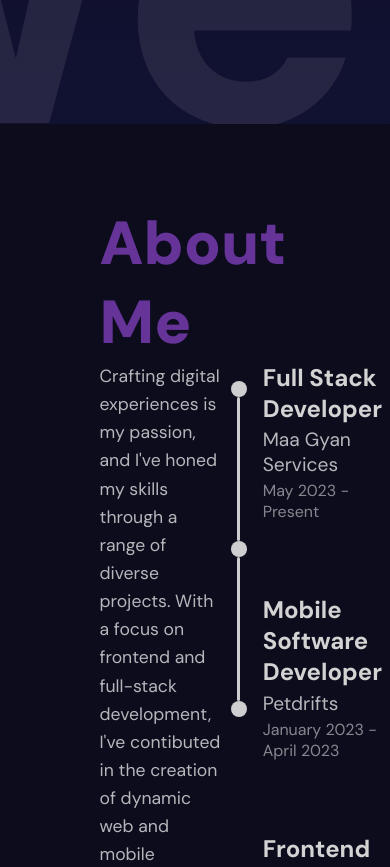
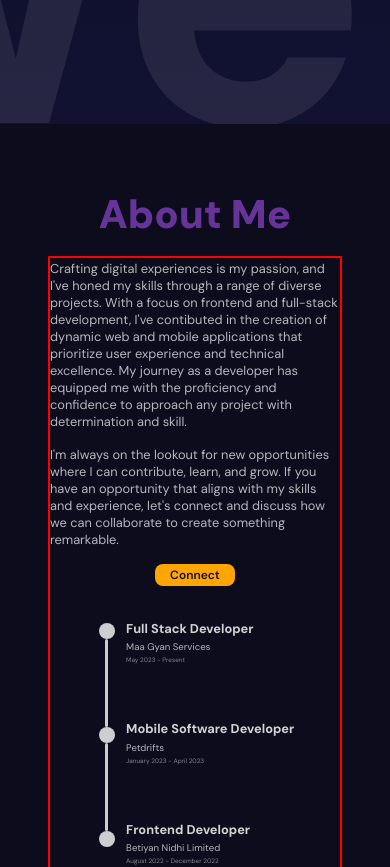
Before and after one commit to archiKumari/my_portfolio, a React (Create React App) app: page / in a window 390 px wide. Shown: the part 720-1587 px from the top of the page. Built offline with nearby package versions, Linux system fonts and the light colour scheme.

Commit message:
About section modified for responsiveness

```diff
--- a/src/Components/AboutSection/AboutSection.jsx
+++ b/src/Components/AboutSection/AboutSection.jsx
@@ -1,7 +1,7 @@
 import { React } from "react";
 import { motion } from "framer-motion";
 
-import "./AboutSection.css";
+import "./AboutSection.scss";
 
 const AboutSection = () => {
   const scrollToContact = () => {
@@ -11,11 +11,11 @@ const AboutSection = () => {
 
   const variants = {
     left: {
-      x: -500,
+      x: -100,
       opacity: 0,
     },
     right: {
-      x: 500,
+      x: 100,
       opacity: 0,
     },
     animate: {
--- a/src/Components/AboutSection/AboutSection.css
+++ b/src/Components/AboutSection/AboutSection.scss
@@ -1,3 +1,5 @@
+@import "../../App.scss";
+
 .about-container {
   position: relative;
   height: 100%;
@@ -7,25 +9,61 @@
   margin: auto;
   flex-direction: column;
 
+  @include mobile {
+    max-width: 100%;
+    padding: 2rem;
+    align-items: center;
+    justify-content: center;
+  }
+
+  @include tablet {
+    padding: 3rem;
+  }
+
   h2 {
     font-size: 3.8rem;
     font-weight: 900;
     color: rebeccapurple;
+    margin: 1rem;
+
+    @include mobile {
+      font-size: 2.5rem;
+    }
   }
 
   .wrapper {
     display: flex;
     flex-direction: row;
+    border: 2px solid red;
+
+    @include mobile {
+      flex-direction: column;
+    }
+
+    @include tablet {
+      flex-direction: column;
+    }
 
     .left-container {
       flex: 1;
       display: flex;
       flex-direction: column;
-      margin: auto;
-      gap: 1.5rem;
+      gap: 2rem;
       font-size: 1.1rem;
       line-height: 1.6;
       color: rgba(255, 255, 255, 0.7);
+
+      @include mobile {
+        height: 50%;
+        font-size: 0.8rem;
+        line-height: normal;
+        gap: 1rem;
+      }
+
+      @include tablet {
+        height: 50%;
+        justify-content: center;
+      }
 
       button {
         background-color: orange;
@@ -36,6 +74,18 @@
         color: rgb(17, 17, 50);
         font-size: 18px;
         font-weight: 600;
+
+        @include mobile {
+          font-size: 12px;
+          padding: 0.2rem;
+          width: 5rem;
+          border-radius: 8px;
+          align-self: center;
+        }
+
+        @include tablet {
+          align-self: center;
+        }
       }
     }
 
@@ -45,12 +95,25 @@
       flex-direction: row;
       justify-content: flex-end;
 
+      @include mobile {
+        height: 50%;
+        justify-content: center;
+      }
+
+      @include tablet {
+        height: 50%;
+        justify-content: center;
+      }
 
       .design {
         display: flex;
         margin: 0.2rem;
         padding-top: 1rem;
         flex-direction: column;
+
+        @include mobile {
+          padding-top: 2rem;
+        }
       }
       .line {
         background-color: rgba(255, 255, 255, 0.8);
@@ -58,6 +121,10 @@
         width: 0.2rem;
         margin-left: 0.4rem;
         border-radius: 2rem;
+
+        @include mobile {
+          height: 5.5rem;
+        }
       }
 
       .circle {
@@ -72,6 +139,12 @@
         flex-direction: column;
         gap: 4.5rem;
         margin-left: 0.8rem;
+
+        @include mobile {
+          gap: 3.5rem;
+          margin-top: 2rem;
+          margin-left: 0.5rem;
+        }
       }
 
       .single-text {
@@ -83,21 +156,30 @@
       .position {
         font-size: 1.5rem;
         font-weight: bold;
+
+        @include mobile {
+          font-size: 0.8rem;
+        }
       }
 
       .company {
         font-size: 1.2rem;
         font-weight: 400;
         color: rgba(255, 255, 255, 0.7);
+
+        @include mobile {
+          font-size: 0.6rem;
+        }
       }
 
       .duration {
         font-size: 1rem;
         color: rgba(255, 255, 255, 0.5);
+
+        @include mobile {
+          font-size: 0.4rem;
+        }
       }
-
-
-
     }
   }
 }
```
